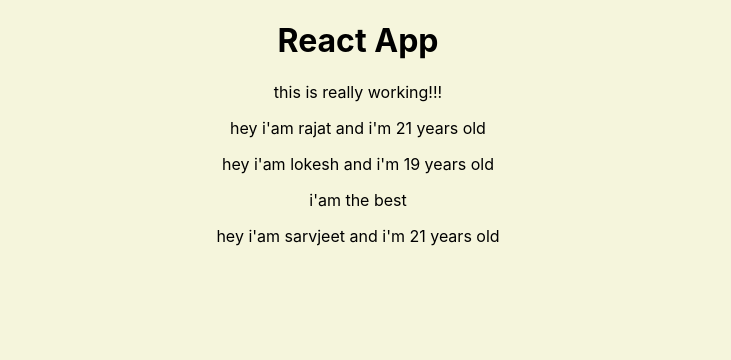
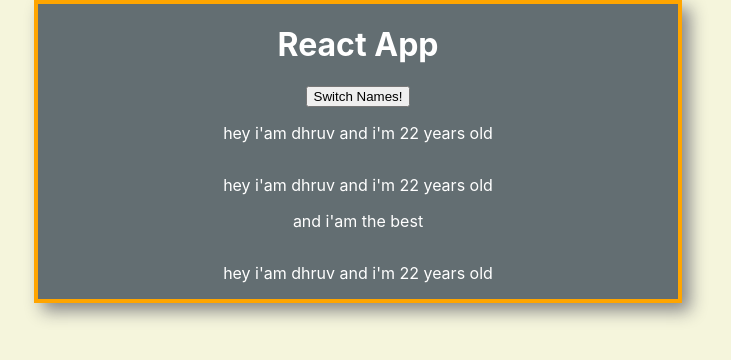
Before and after one commit to prajat/ReactJs-by-Noob, a React (Create React App) app in the folder react-noobapp/: page / in a window 1280 px wide. Shown: the top 360 px of the page, without its empty margins (282-1013 px from the left). Built offline with nearby package versions, Linux system fonts and the light colour scheme.

Commit message:
state concept is used

```diff
--- a/react-noobapp/src/App.js
+++ b/react-noobapp/src/App.js
@@ -1,18 +1,30 @@
-import React from 'react';
-import {Component} from 'react';
+import React, {Component} from 'react';
 import './App.scss';
 import Person from './Person/Person';
 
 class App extends Component{
+  state={
+    persons:[
+      {name:'dhruv',age:'22'},
+      {name:'shankar',age:'21'},
+      {name:'jaden',age:'20'}
+    ]
+  }
+
+  switchnameHandler=()=>{
+    alert("clicked");
+  }
+
 
   render(){
+
     return (
       <div className="App">
         <h1>React App</h1>
-        <p>this is really working!!!</p>
-        <Person name="rajat" age="21"/>
-        <Person name="lokesh" age="19">i'am the best</Person>
-        <Person name="sarvjeet" age="21"/>
+        <button onClick={this.state.switchnameHandler}>Switch Names!</button>
+        <Person name={this.state.persons[0].name} age={this.state.persons[0].age}/>
+        <Person name={this.state.persons[0].name} age={this.state.persons[0].age}>and i'am the best</Person>
+        <Person name={this.state.persons[0].name} age={this.state.persons[0].age}/>
       </div>
 
 
--- a/react-noobapp/src/App.scss
+++ b/react-noobapp/src/App.scss
@@ -1,3 +1,12 @@
 .App {
+  color: white;
+  width:50%;
   text-align: center;
+  border:4px solid orange;
+  box-shadow: 0.5rem 0.5rem 1rem #888888;
+  display:flex;
+  flex-direction: column;
+  align-items: center;
+  background-color: #636e72;
+  justify-content: center;
 }
--- a/react-noobapp/src/index.css
+++ b/react-noobapp/src/index.css
@@ -5,4 +5,13 @@
     sans-serif;
 
   background-color: beige;
+
+
 }
+
+#root {
+  width: 100%;
+  height: 100%;
+  display: flex;
+  justify-content: center;
+}
```
Also changed, not shown: react-noobapp/package.json (+7 -1 lines), 1 other file (tests, documents, lock files or other folders).
